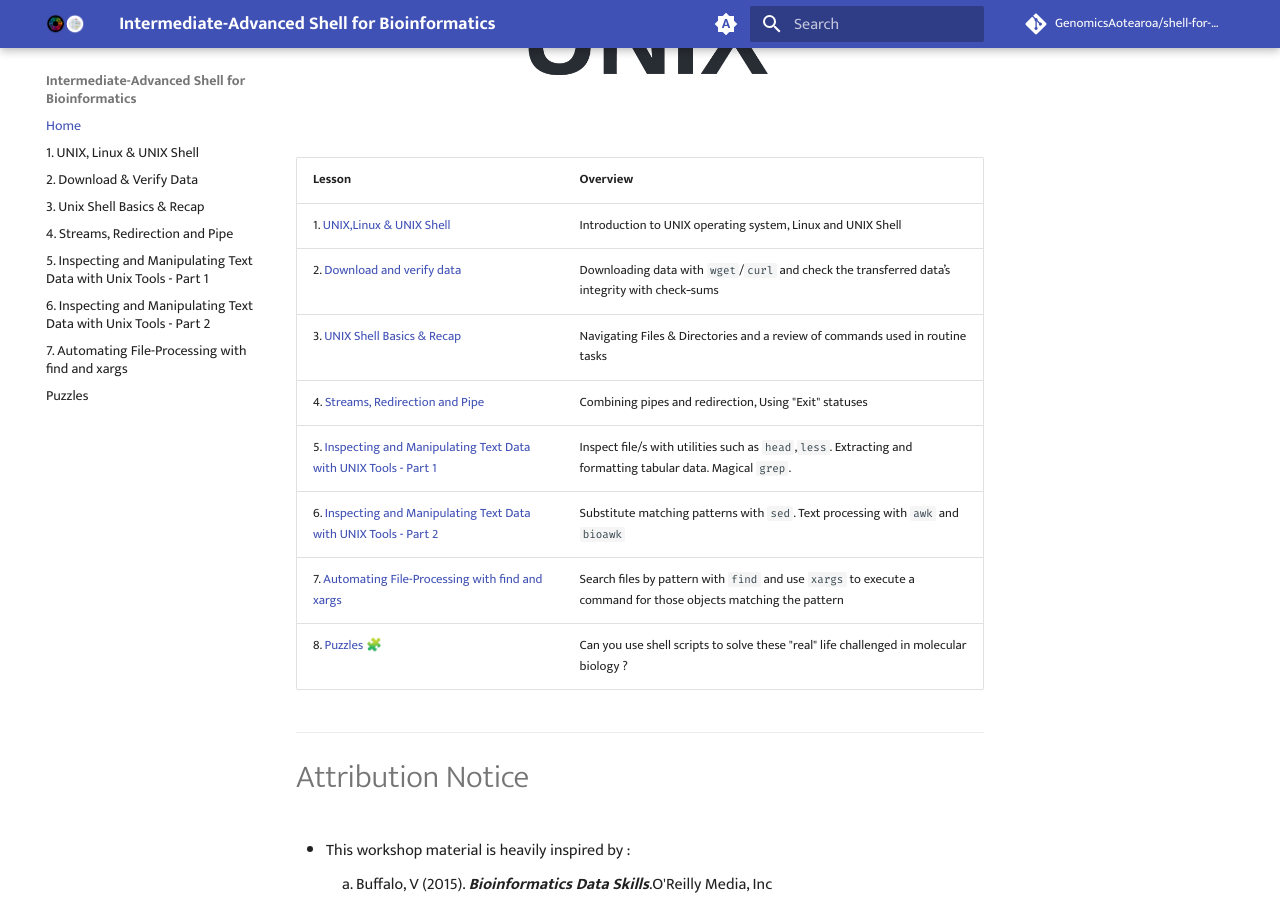
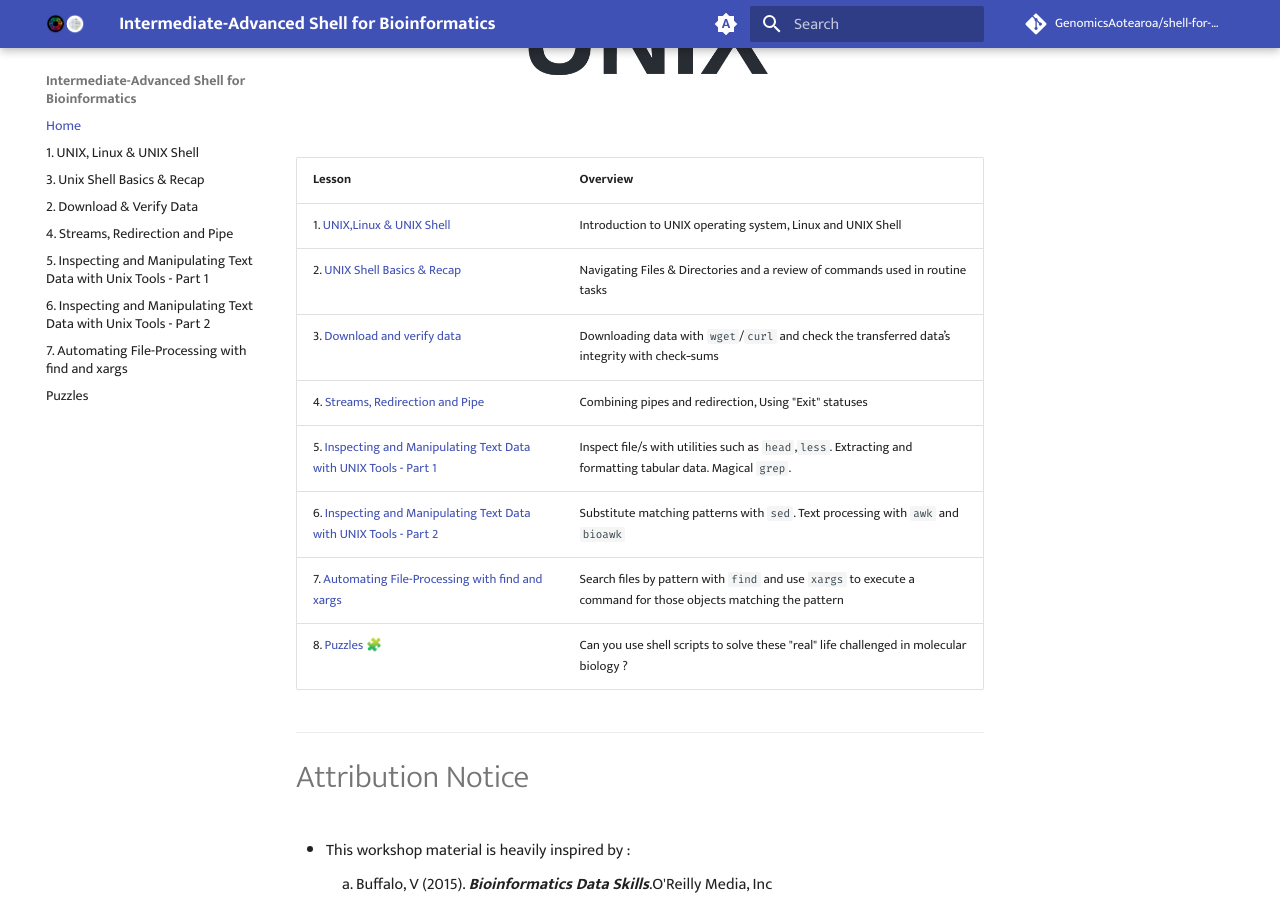
Before and after one commit to GenomicsAotearoa/shell-for-bioinformatics, an MkDocs documentation site: the page built from docs/index.md, in a window 1280 px wide and 900 px high, scrolled down 410 px. Built offline with MkDocs 1.6.1 and Material for MkDocs 9.7.7, drawn with Linux system fonts in a browser that asks for light colours; emoji names are drawn with the system emoji font; comment, search, counter and statistics services are not loaded; the version menu is left out.

Commit message:
change lesson order

```diff
--- a/docs/index.md
+++ b/docs/index.md
@@ -13,8 +13,8 @@
 | **Lesson**                                         | **Overview** |
 |:---------------------------------------------------|:-------------|
 |1. [UNIX,Linux & UNIX Shell](./0_introduction.md)|Introduction to UNIX operating system, Linux and UNIX Shell|
-|2. [Download and verify data](./1_download_data.md)| Downloading data with `wget`/`curl` and check the transferred data’s integrity with check‐sums|
-|3. [UNIX Shell Basics & Recap](./2_unixshellbasics.md)|Navigating Files & Directories and a review of  commands used in routine tasks|
+|2. [UNIX Shell Basics & Recap](./1_unixshellbasics.md)|Navigating Files & Directories and a review of  commands used in routine tasks |
+|3. [Download and verify data](./2_download_data.md)|Downloading data with `wget`/`curl` and check the transferred data’s integrity with check‐sums|
 |4. [Streams, Redirection and Pipe](./3_streams_red_pipe.md)|Combining pipes and redirection, Using "Exit" statuses|
 |5. [Inspecting and Manipulating Text Data with UNIX Tools - Part 1](./4_inspectmanipluate.md)| Inspect file/s with utilities such as `head`,`less`. Extracting and formatting tabular data. Magical `grep`. |
 |6. [Inspecting and Manipulating Text Data with UNIX Tools - Part 2](./5_inspectmanipulate2.md)|Substitute matching patterns with `sed`. Text processing with `awk` and `bioawk`|
--- a/public/index.html
+++ b/public/index.html
@@ -458,11 +458,11 @@
 </tr>
 <tr>
 <td align="left">5. <a href="4_inspectmanipluate/">Inspecting and Manipulating Text Data with UNIX Tools - Part 1</a></td>
-<td align="left">Inspect file/s with utilities such as <code>head</code>,<code>less</code>. Extracting and formatting tabular data. Magical <code>grep</code>. Substitute matching patterns with <code>sed</code></td>
+<td align="left">Inspect file/s with utilities such as <code>head</code>,<code>less</code>. Extracting and formatting tabular data. Magical <code>grep</code>.</td>
 </tr>
 <tr>
 <td align="left">6. <a href="5_inspectmanipulate2/">Inspecting and Manipulating Text Data with UNIX Tools - Part 2</a></td>
-<td align="left">Text processing with <code>awk</code> and <code>bioawk</code></td>
+<td align="left">Substitute matching patterns with <code>sed</code>. Text processing with <code>awk</code> and <code>bioawk</code></td>
 </tr>
 <tr>
 <td align="left">7. <a href="6_automate_fileprocessing_find_xargs/">Automating File-Processing with find and xargs</a></td>
```
Also changed, not shown: docs/1_unixshellbasics.md (renamed from docs/2_unixshellbasics.md), docs/2_download_data.md (renamed from docs/1_download_data.md), 2 other files.
